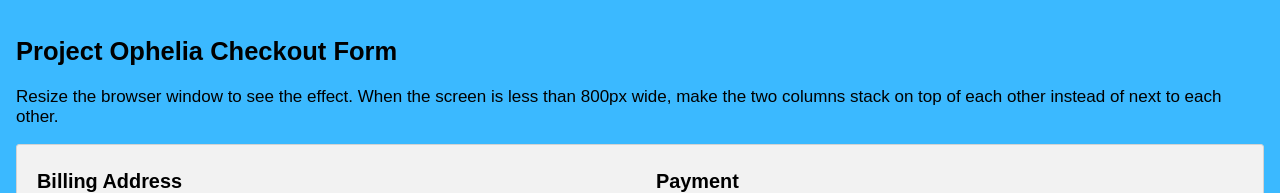
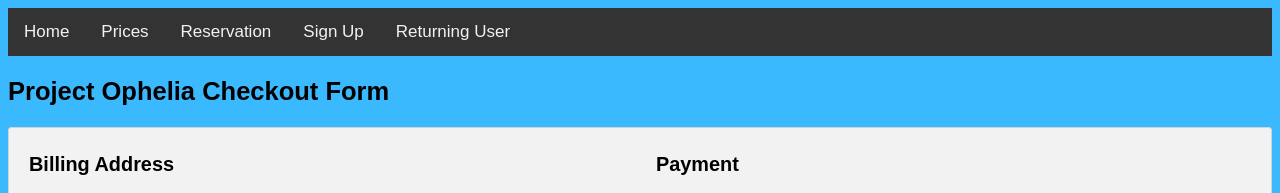
Before and after one commit to kyglowebb/Project_Ophelia, a website: page credit_card.html in a window 1280 px wide. Shown: the top 193 px of the page. Drawn offline with Linux system fonts and the light colour scheme.

Commit message:
Update credit_card.html
Now has nav abilities

```diff
--- a/credit_card.html
+++ b/credit_card.html
@@ -4,6 +4,39 @@
 <meta name="viewport" content="width=device-width, initial-scale=1">
 <link rel="stylesheet" href="https://cdnjs.cloudflare.com/ajax/libs/font-awesome/4.7.0/css/font-awesome.min.css">
 <style>
+
+/* beginning of top bar navigation */
+body {
+  margin: 0;
+  font-family: Arial, Helvetica, sans-serif;
+}
+
+.topnav {
+  overflow: hidden;
+  background-color: #333;
+}
+
+.topnav a {
+  float: left;
+  color: #f2f2f2;
+  text-align: center;
+  padding: 14px 16px;
+  text-decoration: none;
+  font-size: 17px;
+}
+
+.topnav a:hover {
+  background-color: #ddd;
+  color: black;
+}
+
+.topnav a.active {
+  background-color: #3BB9FF;
+  color: white;
+}
+
+/* End of top bar navigation */
+
 body {
   font-family: Arial;
   font-size: 17px;
@@ -112,8 +145,23 @@ span.price {
 </head>
 <body>
 
+<!-- beginning of top bar navigation. -->
+
+
+<div class="topnav">
+    <a href="main.html">Home</a>
+    <a href="Price_Comparison.html">Prices</a>
+    <a href="credit_card.html">Reservation</a>
+    <a href="second.html">Sign Up</a>
+    <a href="third.html">Returning User</a>
+  </div>
+
+
+<!-- end of top bar navigation. -->
+
+<!-- Resize the browser window to see the effect. When the screen is less than 800px wide, make the two columns stack on top of each other instead of next to each other.-->
+
 <h2>Project Ophelia Checkout Form</h2>
-<p>Resize the browser window to see the effect. When the screen is less than 800px wide, make the two columns stack on top of each other instead of next to each other.</p>
 <div class="row">
   <div class="col-75">
     <div class="container">
```
